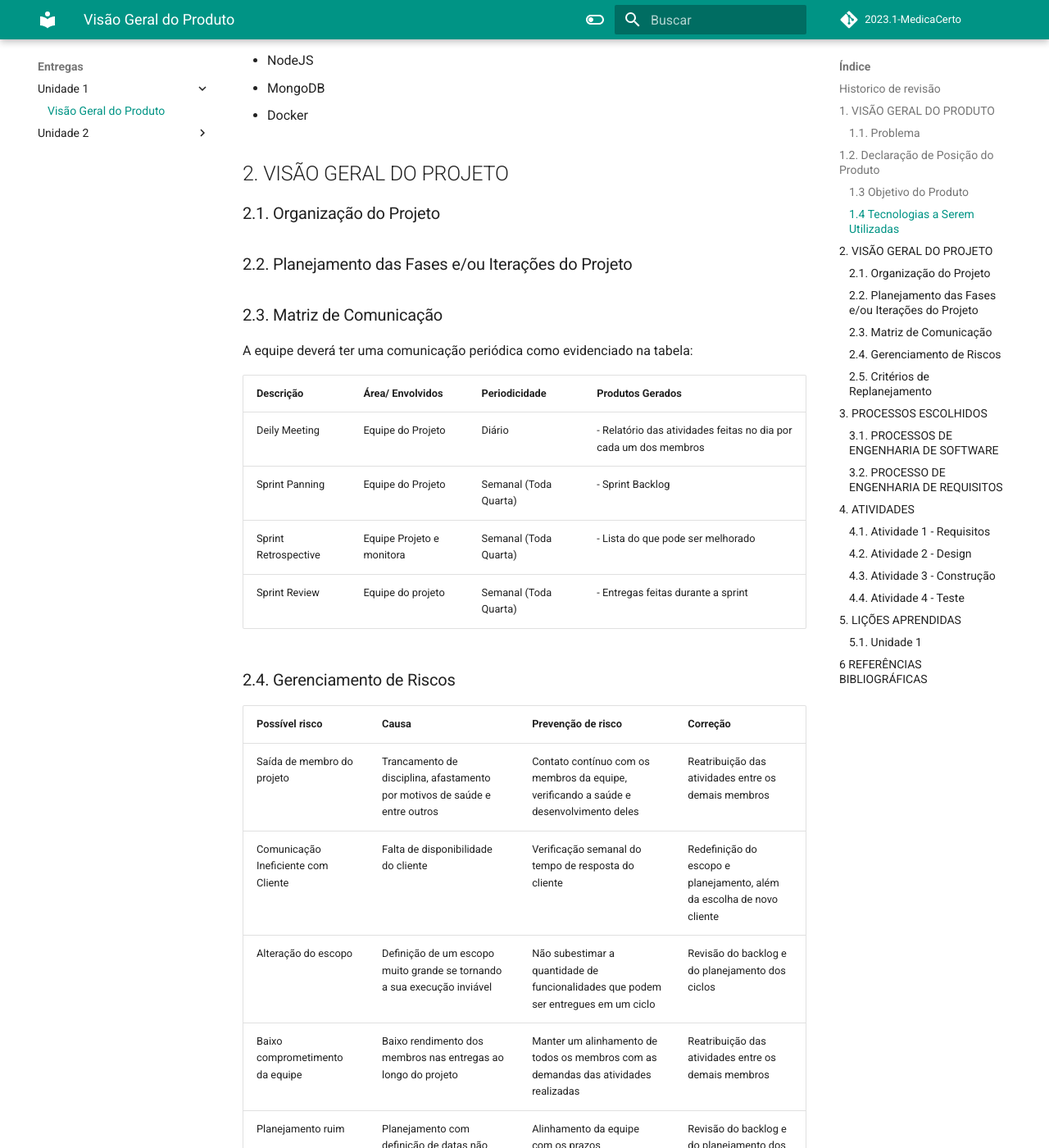
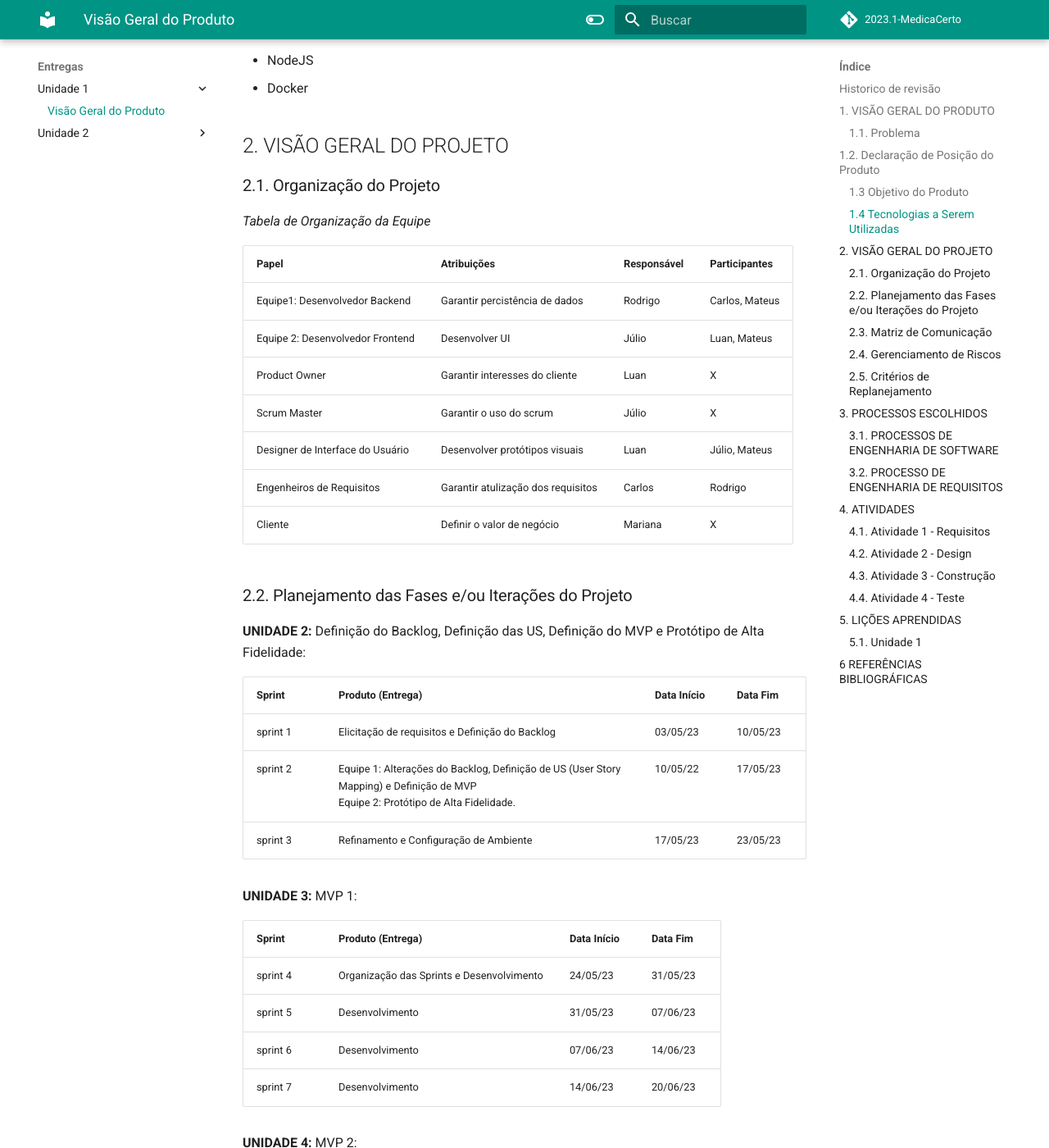
Before and after one commit to mdsreq-fga-unb/2023.1-Remediario, an MkDocs documentation site: the page built from docs/entregas/unidade1/VisaoProdutoProjeto.md, in a window 1280 px wide and 1400 px high, scrolled down 2537 px. Shown: the whole window at 82% size. Built offline with MkDocs 1.6.1 and Material for MkDocs 9.7.7, drawn with Linux system fonts in a browser that asks for light colours; comment, search, counter and statistics services are not loaded; some of the changed text lies outside the part shown.

Commit message:
#16 Correções unidade 1

```diff
--- a/docs/entregas/unidade1/VisaoProdutoProjeto.md
+++ b/docs/entregas/unidade1/VisaoProdutoProjeto.md
@@ -52,14 +52,51 @@ O objetivo principal do produto será fornecer um meio para as pessoas que preci
 
 - React Native
 - NodeJS
-- MongoDB
 - Docker
 
 ## 2. VISÃO GERAL DO PROJETO
 
 ### 2.1. Organização do Projeto
 
+_Tabela de Organização da Equipe_
+
+| Papel                            | Atribuições                        | Responsável | Participantes |
+| -------------------------------- | ---------------------------------- | ----------- | -------- |
+| Equipe1: Desenvolvedor Backend   | Garantir percistência de dados     | Rodrigo     | Carlos, Mateus |
+| Equipe 2: Desenvolvedor Frontend | Desenvolver UI                     | Júlio       | Luan, Mateus |
+| Product Owner                    | Garantir interesses do cliente     | Luan        | X |
+| Scrum Master                     | Garantir o uso do scrum            | Júlio       | X |
+| Designer de Interface do Usuário | Desenvolver protótipos visuais     | Luan        | Júlio, Mateus |
+| Engenheiros de Requisitos        | Garantir atulização dos requisitos | Carlos      | Rodrigo |
+| Cliente                          | Definir o valor de negócio         | Mariana     | X |
+
 ### 2.2. Planejamento das Fases e/ou Iterações do Projeto
+
+**UNIDADE 2:** Definição do Backlog, Definição das US, Definição do MVP e Protótipo de Alta Fidelidade:
+
+| Sprint   | Produto (Entrega)                               | Data Início | Data Fim |
+| -------- | ----------------------------------------------- | ----------- | -------- |
+| sprint 1 | Elicitação de requisitos e Definição do Backlog | 03/05/23    | 10/05/23 |
+| sprint 2 | Equipe 1: Alterações do Backlog, Definição de US (User Story Mapping) e Definição de MVP <br/> Equipe 2: Protótipo de Alta Fidelidade.                                             | 10/05/22    | 17/05/23 |
+| sprint 3 | Refinamento e Configuração de Ambiente          | 17/05/23    | 23/05/23 |
+
+**UNIDADE 3:** MVP 1:
+
+| Sprint   | Produto (Entrega)                         | Data Início | Data Fim |
+| -------- | ----------------------------------------- | ----------- | -------- |
+| sprint 4 | Organização das Sprints e Desenvolvimento | 24/05/23 | 31/05/23 |
+| sprint 5 | Desenvolvimento                           | 31/05/23 | 07/06/23 |
+| sprint 6 | Desenvolvimento                           | 07/06/23 | 14/06/23 |
+| sprint 7 | Desenvolvimento                           | 14/06/23 | 20/06/23 |
+
+**UNIDADE 4:** MVP 2:
+
+| Sprint    | Produto (Entrega)                         | Data Início | Data Fim |
+| --------- | ----------------------------------------- | ----------- | -------- |
+| sprint 8  | Organização das Sprints e Desenvolvimento | 24/05/23 | 31/05/23 |
+| sprint 9  | Desenvolvimento                           | 31/05/23 | 07/06/23 |
+| sprint 10 | Desenvolvimento                           | 07/06/23 | 14/06/23 |
+| sprint 11 | Desenvolvimento                           | 14/06/23 | 20/06/23 |
 
 ### 2.3. Matriz de Comunicação
 
```
